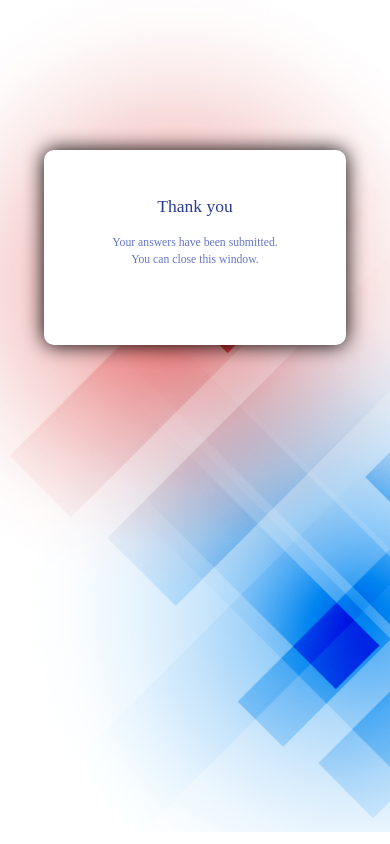
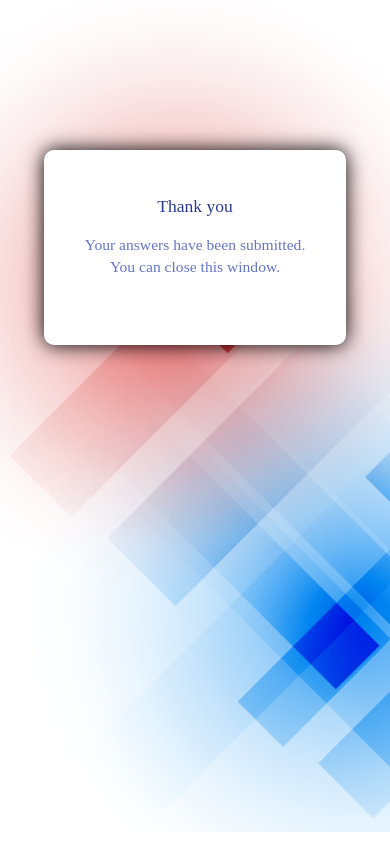
Before and after one commit to SamahFarez/meh, a plain HTML site: page Thnx.html in a window 390 px wide. Drawn offline with Linux system fonts and the light colour scheme.

Commit message:
Update questions.css

```diff
--- a/questions.css
+++ b/questions.css
@@ -95,7 +95,7 @@ body {
       }
 
     .label{
-        font-size: 3vw !important;
+        font-size: 4vw !important;
 
     }
 
```
